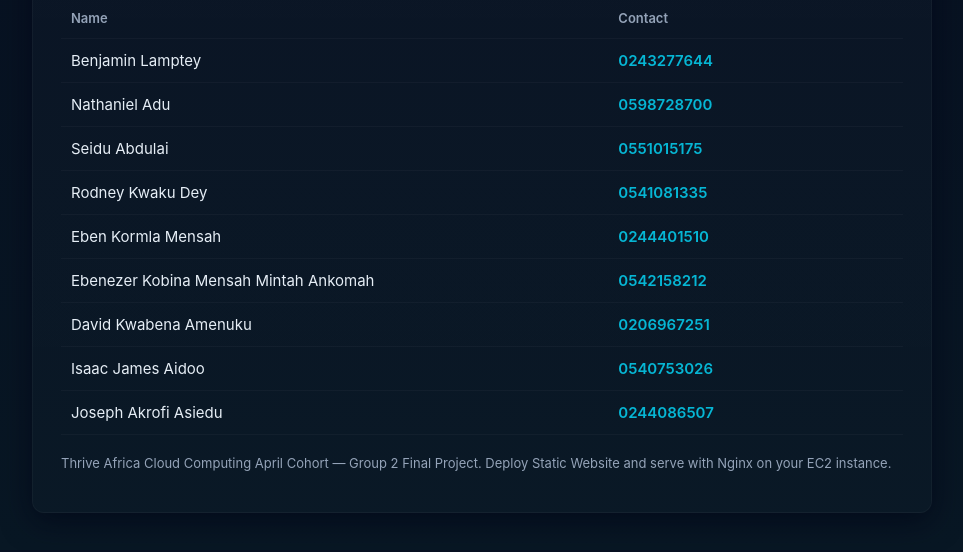
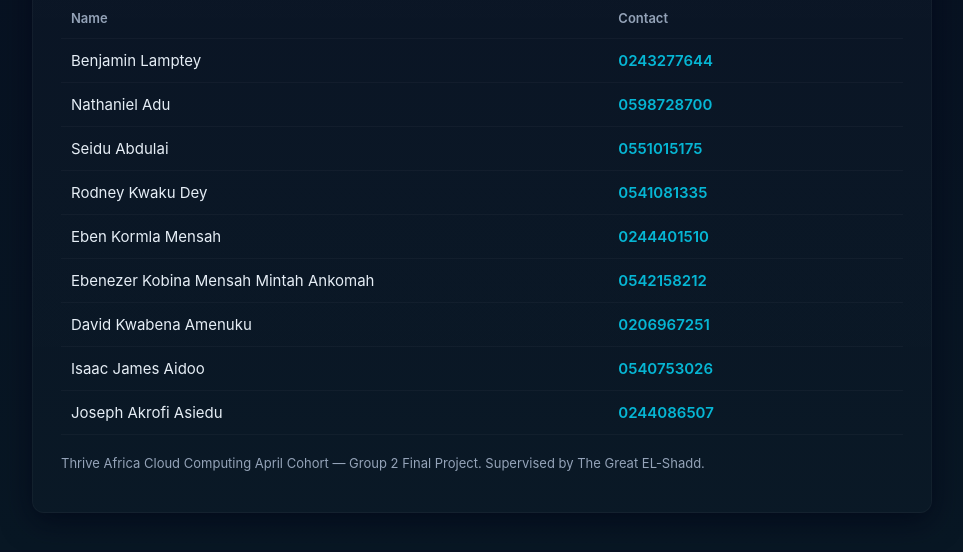
Before and after one commit to Rodney-Jr/grp2cicd, a plain HTML site: page index.html in a window 1280 px wide. Shown: the part 250-802 px from the top of the page, without its empty margins (158-1121 px from the left). Drawn offline with Linux system fonts and the light colour scheme.

Commit message:
Update index.html

```diff
--- a/index.html
+++ b/index.html
@@ -65,7 +65,7 @@
           </tbody>
         </table>
 
-        <p class="footer">Thrive Africa Cloud Computing April Cohort — Group 2 Final Project. Deploy Static Website and serve with Nginx on your EC2 instance.</p>
+        <p class="footer">Thrive Africa Cloud Computing April Cohort — Group 2 Final Project. Supervised by The Great EL-Shadd.</p>
       </section>
     </div>
   </div>
```
